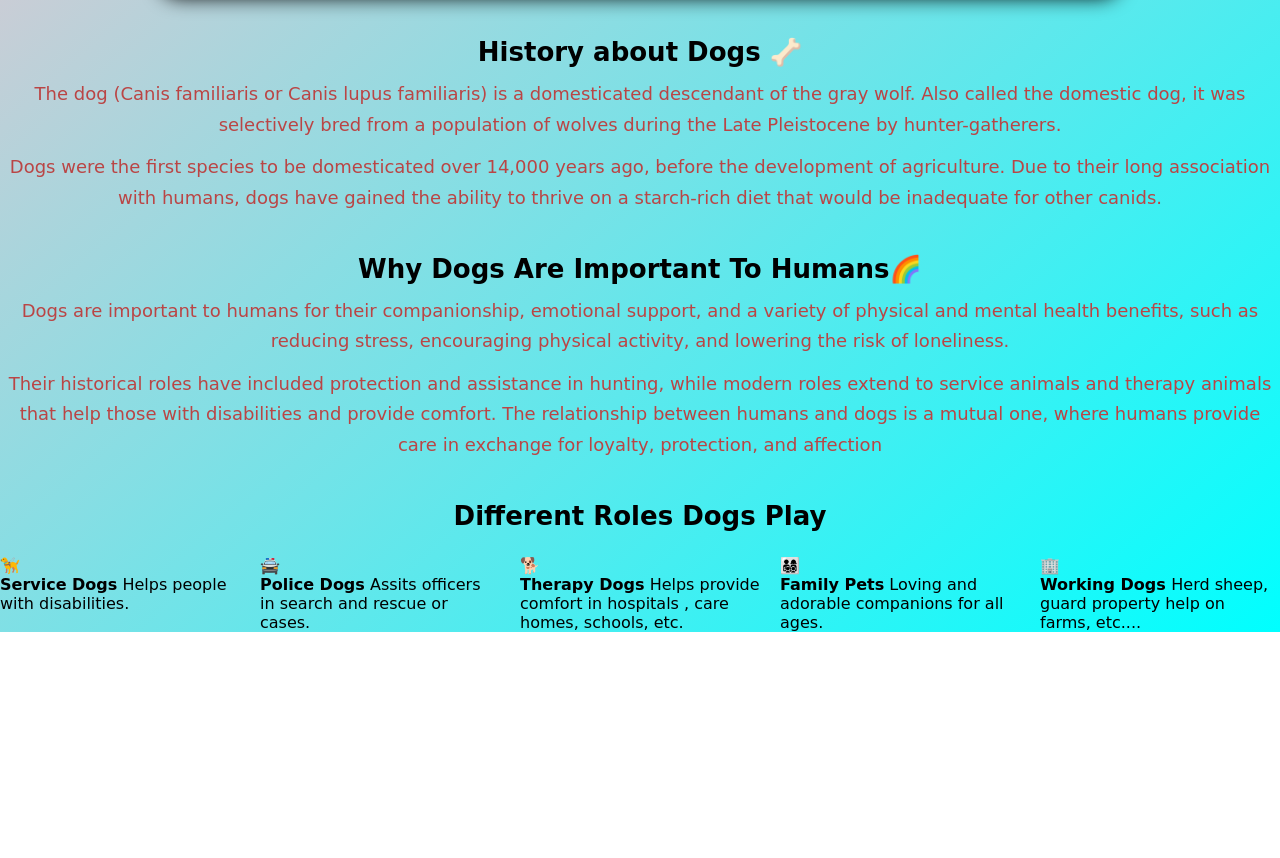
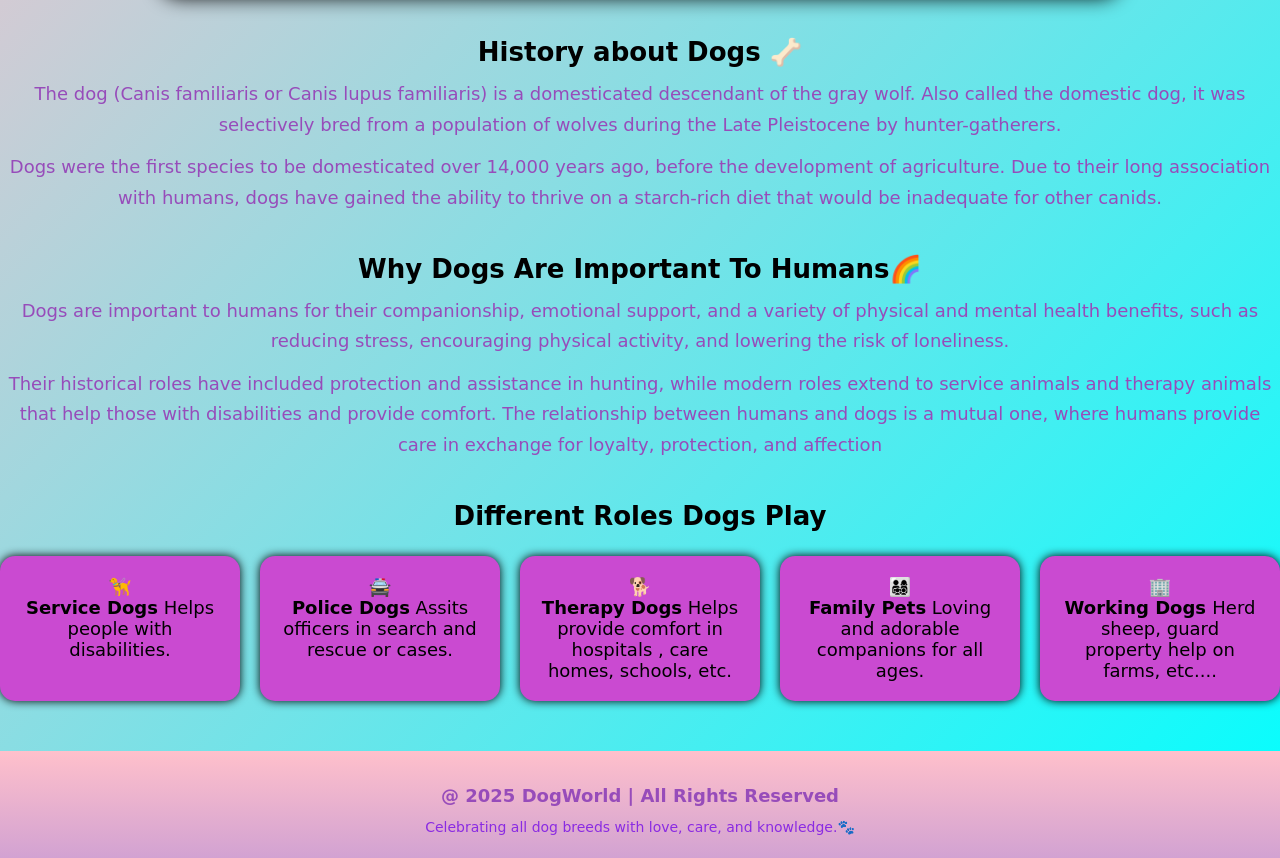
Before and after one commit to Gitty-spec980/Anju-coding-projet, a plain HTML site: page Dog capstone/about.html in a window 1280 px wide. Shown: the part 458-1316 px from the top of the page. Before the commit the page ends 1090 px from the top, so only its background shows below. Drawn offline with Linux system fonts and the light colour scheme.

Commit message:
initial commit

```diff
--- a/Dog capstone/about.html
+++ b/Dog capstone/about.html
@@ -49,7 +49,7 @@
                 margin-top: 12px;
                 font-size:18px;
                 line-height: 1.7;
-                color: rgb(186, 69, 69);
+                color: rgb(151, 76, 186);
                 text-align : center;
 
             }
@@ -70,6 +70,47 @@
     grid-template-columns: repeat(auto-fit, minmax(230px, 1fr));
     gap: 20px;
     margin-top: 25px;
+}
+
+.role-box {
+    background: rgb(202, 74, 209);
+    padding: 20px;
+    border-radius: 15px;
+    box-shadow: 0 0 10px black;
+    text-align: center;
+    font-size: 18px;
+    transition: 0.3s;
+}
+.role-box:hover {
+    transform: translateY(-6px);
+    box-shadow: 0 0 18px black
+}
+@keyframes fadeIn {
+     from {
+        opacity: 0;
+        transform: translateY(20px);
+
+    }
+    to{
+        opacity: 1;
+        transform: translateY(0);
+    }
+}
+.footer{
+    background: linear-gradient(pink,rgb(210, 162, 210));
+    text-align: center;
+    padding: 18px 10px;
+    margin-top: 50px;
+    font-size:15px;
+    color: rgb(86, 18, 86);
+    font-weight: 600;
+}
+
+.footer .tagline {
+    font-size:14px;
+    margin-top:5px;
+    font-weight: 500;
+    color: blueviolet;
 }
 
 
@@ -124,6 +165,12 @@
                     <div class="role-box"> 🏢<br><b>Working Dogs </b></b> Herd sheep, guard property help on farms, etc....</div>
                 </div>
               </div>
+              <footer class="footer">
+                <div class="footer-content">
+                    <p> @ 2025 DogWorld | All Rights Reserved</p>
+                    <p class="tagline"> Celebrating all dog breeds with love, care, and knowledge.🐾</p>
+                </div>
+              </footer>
 
     </body>
 </html>
```
Also changed, not shown: Dog capstone/Index.html (+24 -0 lines).
